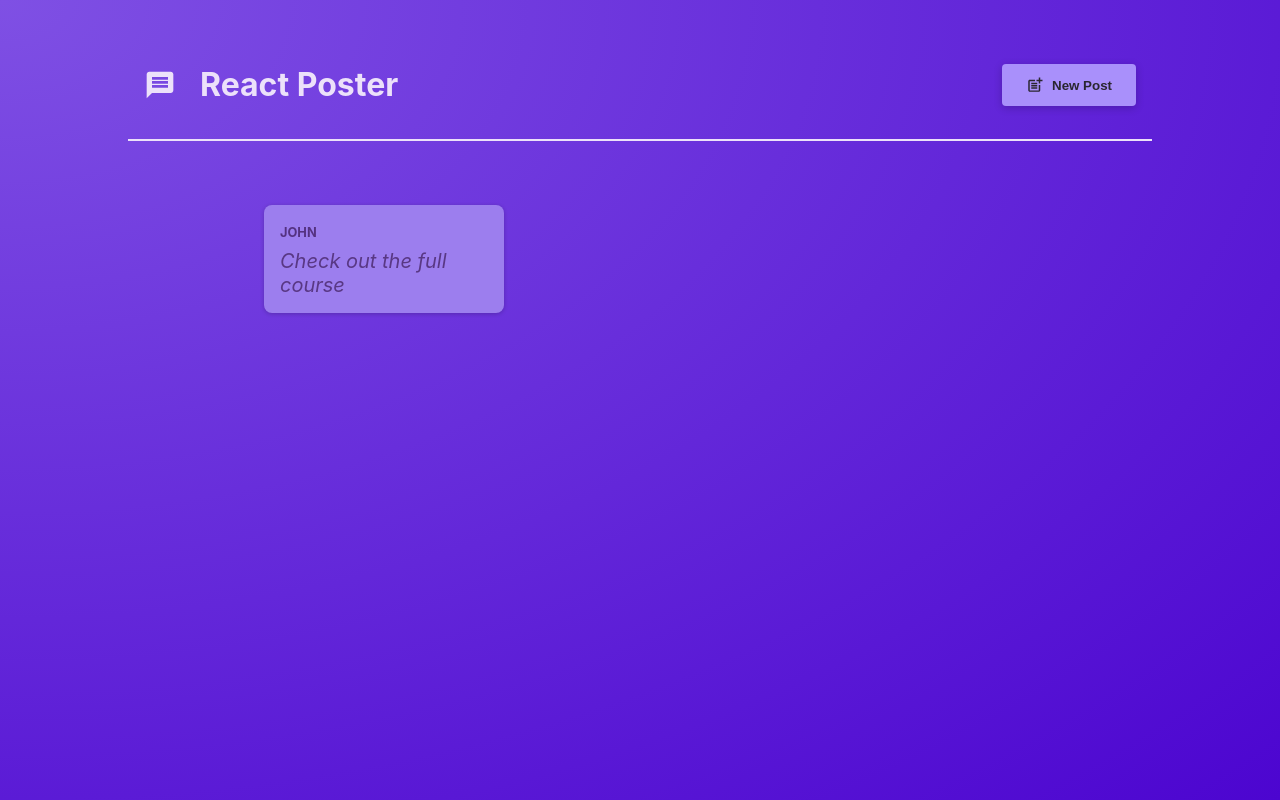
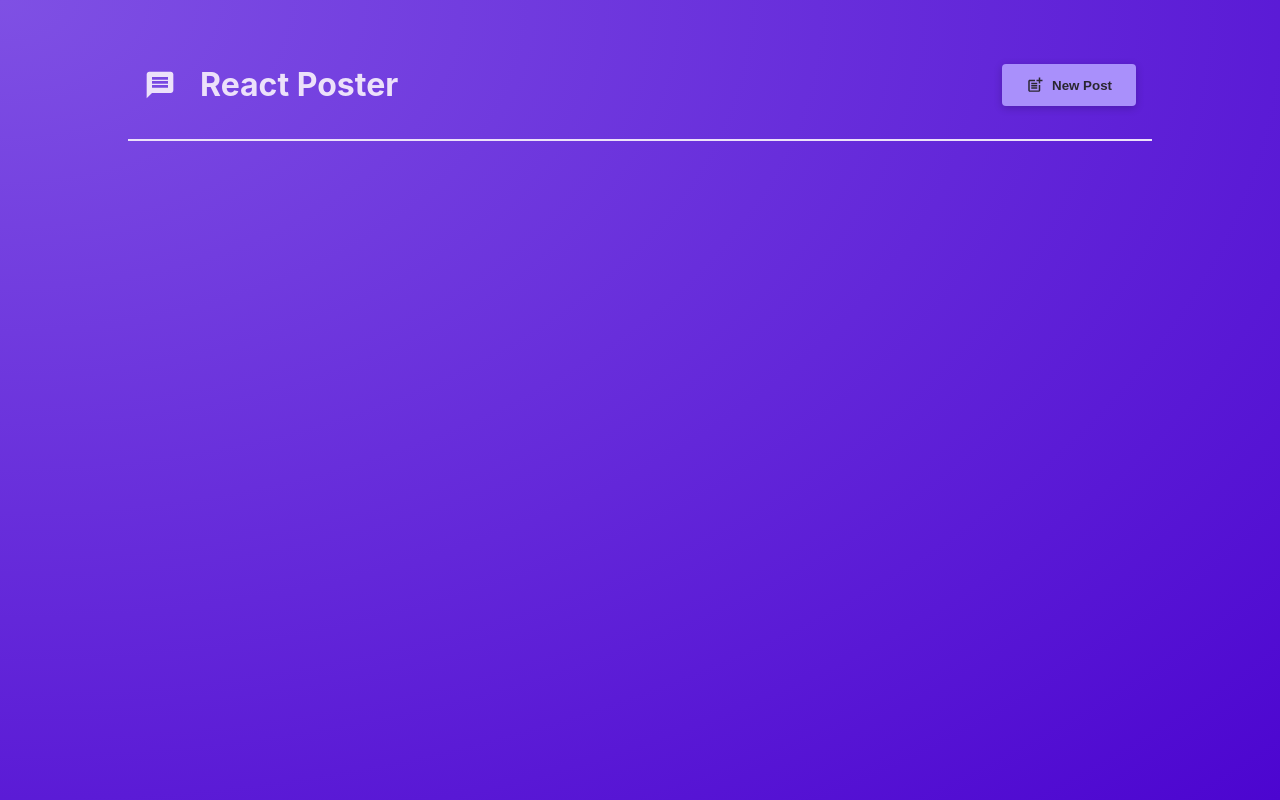
Before and after one commit to mikewanjero/RP02, a React (Vite) app: page / in a window 1280 px wide. Built offline with nearby package versions, Linux system fonts and the light colour scheme.

Commit message:
Adding default array instead of data on display

```diff
--- a/src/components/PostsList.jsx
+++ b/src/components/PostsList.jsx
@@ -1,6 +1,6 @@
 /* eslint-disable react/prop-types */
 import NewPost from "./NewPost";
-import Post from "./Post";
+// import Post from "./Post";
 import styles from "./PostsList.module.css";
 import Modal from "./Modal";
 import { useState } from "react";
@@ -20,7 +20,8 @@ export default function PostsList({ isPosting, onStopPost }) {
         </Modal>
       ) : null}
       <ul className={styles.posts}>
-        <Post author="John" body="Check out the full course" />
+        {posts}
+        {/* <Post author="John" body="Check out the full course" /> */}
       </ul>
     </>
   );
```
